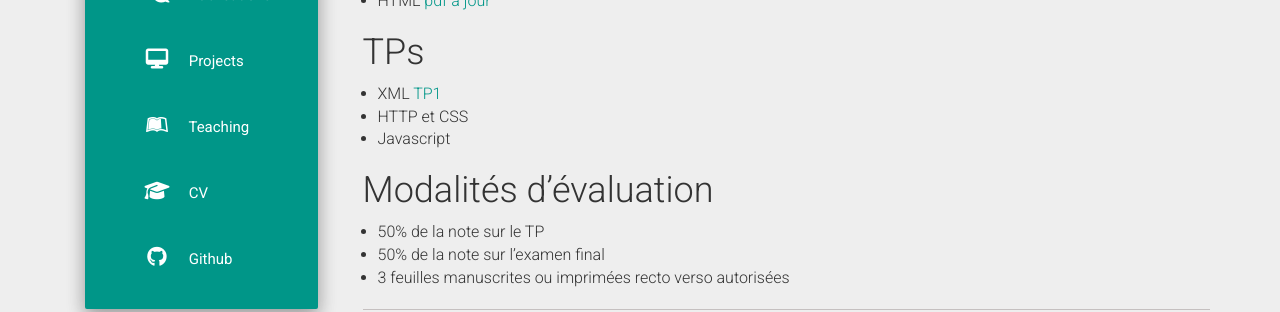
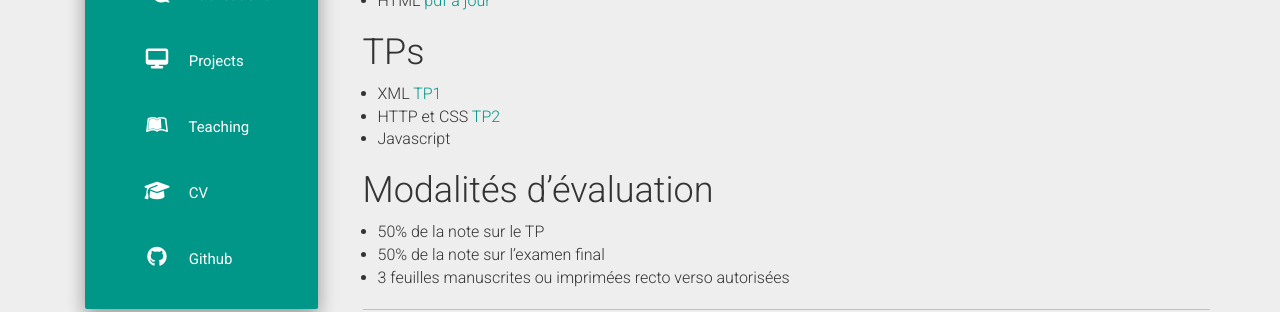
Before and after one commit to taotaoini/lachand.github.io, a Jekyll site: the page built from cci-xml-web-2019.md, in a window 1280 px wide. Shown: the part 389-701 px from the top of the page. Built offline with Jekyll 4.4.1, drawn with Linux system fonts in a browser that asks for light colours; nearby versions of some CDN libraries.

Commit message:
Update cci-xml-web-2019.md

```diff
--- a/cci-xml-web-2019.md
+++ b/cci-xml-web-2019.md
@@ -11,7 +11,7 @@ permalink: /teaching/2019/cci-xml-web-2019
 
 # TPs
 * XML [TP1](https://valentin.lachand.net/teaching/2019/cci-xml-web-2019-tp)
-* HTTP et CSS
+* HTTP et CSS [TP2](https://valentin.lachand.net/teaching/2019/cci-xml-web-2019-tp2)
 * Javascript
 
 # Modalités d'évaluation
```
